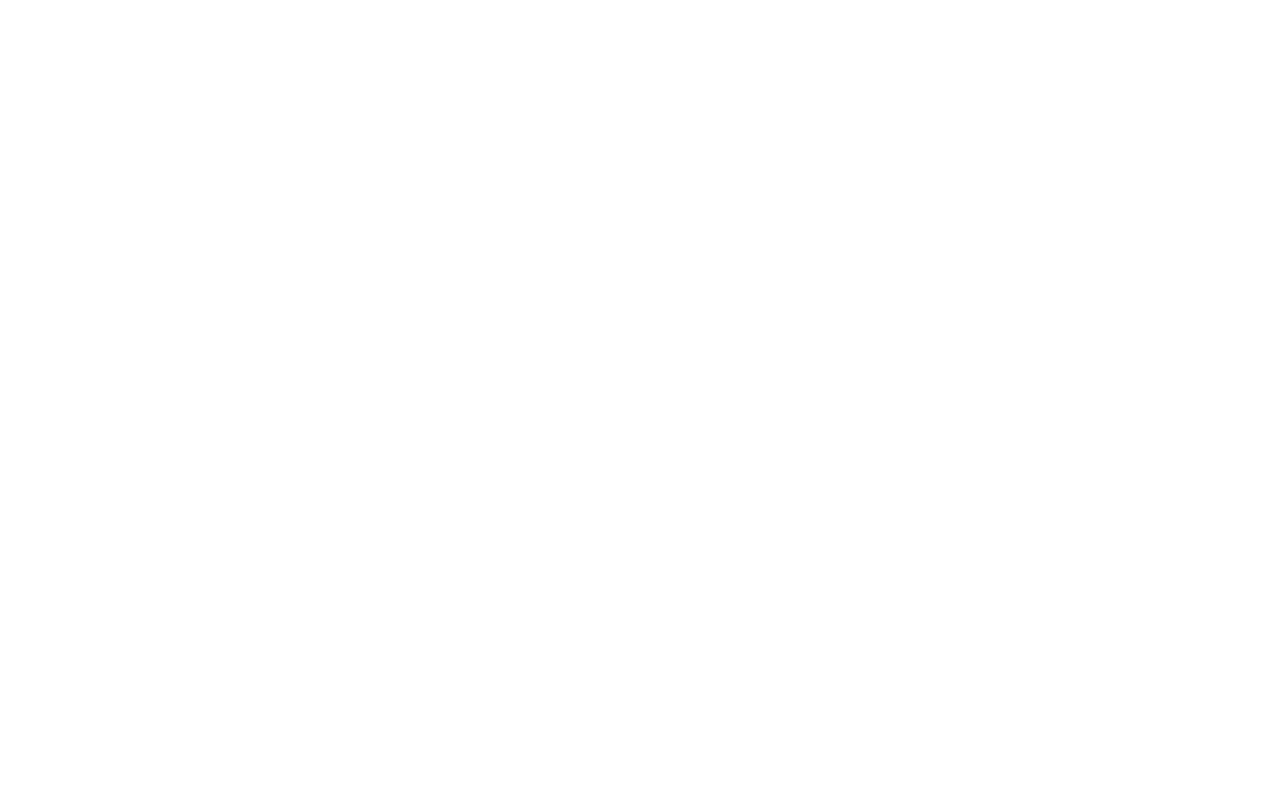
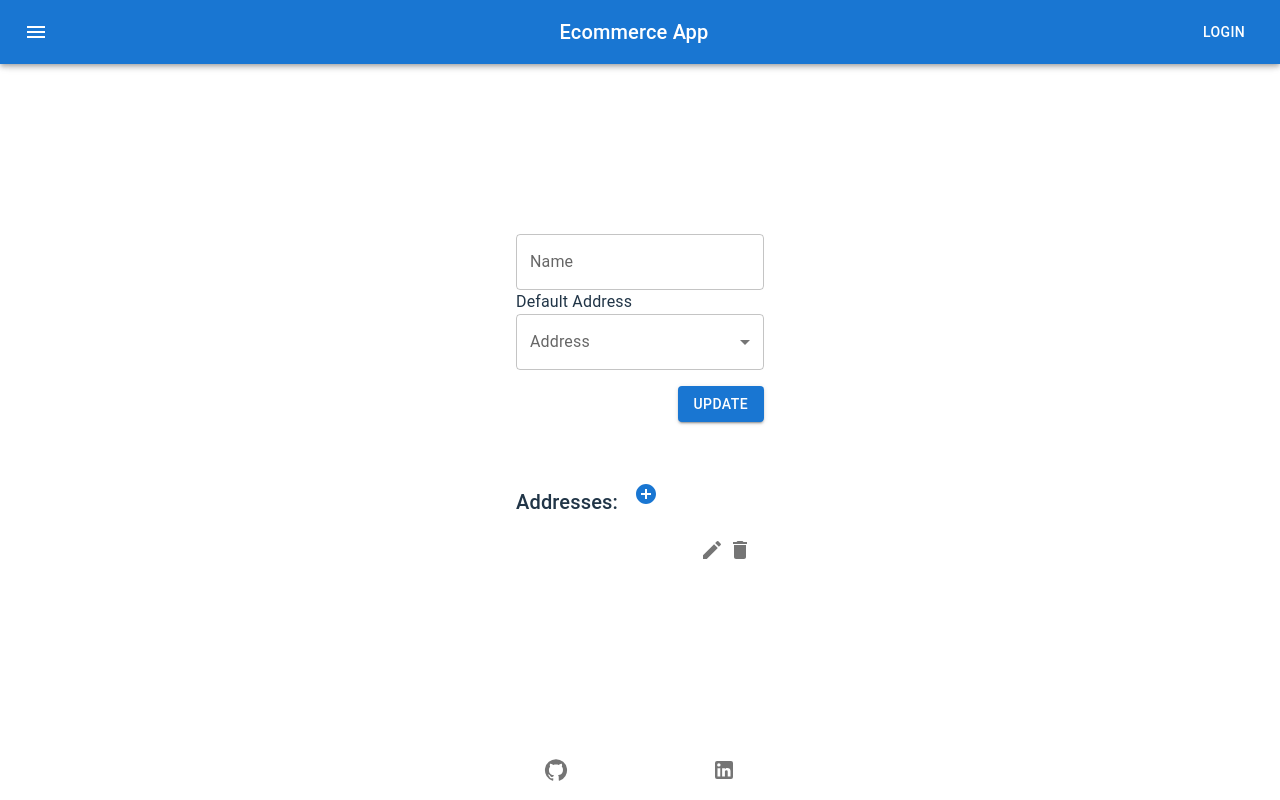
Before and after one commit to ckng0221/ecommerce-app, a React (Vite) app in the folder frontend/: page /profile in a window 1280 px wide. Before the commit this address had no page. Built offline with nearby package versions, Linux system fonts and the light colour scheme.

Commit message:
add initial profile page

```diff
--- a/frontend/src/App.tsx
+++ b/frontend/src/App.tsx
@@ -4,7 +4,6 @@
 import "./App.css";
 import { login, validateCookieToken } from "./api/auth";
 import { getCarts } from "./api/cart";
-import { getUserById, getUserBySub } from "./api/user";
 import { ICart } from "./interfaces/cart";
 import { ICheckoutItem } from "./interfaces/checkout";
 import { IUser } from "./interfaces/user";
@@ -16,6 +15,9 @@
 import Orders from "./pages/Orders";
 import ProductItem from "./pages/ProductItem";
 import { getCookie } from "./utils/common";
+import Profile from "./pages/Profile";
+
+//TODO: add profile page, need to able to add address
 
 function App() {
   const [carts, setCarts] = useState<ICart[]>([]);
@@ -25,7 +27,7 @@
     name: "",
     password: "",
     role: "",
-    profile_pric: "",
+    profile_pic: "",
     sub: "",
     default_address_id: "",
     default_address: {
@@ -56,9 +58,6 @@
         // const token = getCookie("Authorization");
         // console.log(token);
 
-        // To remove query parameters from url
-        // router.push("/");
-        // console.log(res);
         if (res?.status === 200) {
           location.reload();
         }
@@ -92,7 +91,14 @@
         <Routes>
           <Route
             path="/"
-            element={<Layout user={user} carts={carts} setCarts={setCarts} />}
+            element={
+              <Layout
+                user={user}
+                setUser={setUser}
+                carts={carts}
+                setCarts={setCarts}
+              />
+            }
           >
             {/* Public */}
             <Route
@@ -134,6 +140,10 @@
             />
             <Route path="/orders" element={<Orders user={user} />} />
             <Route path="/orders/:orderId" element={<OrderItemPage />} />
+            <Route
+              path="/profile"
+              element={<Profile user={user} setUser={setUser} />}
+            />
           </Route>
         </Routes>
       </BrowserRouter>
--- a/frontend/src/api/auth.ts
+++ b/frontend/src/api/auth.ts
@@ -67,7 +67,6 @@
     },
   });
   if (res.status === 200) {
-    console.log("res", res);
     const user = await res.data.data;
     return user;
   } else {
--- a/frontend/src/api/user.ts
+++ b/frontend/src/api/user.ts
@@ -1,3 +1,4 @@
+import { IUser } from "../interfaces/user";
 import { getApi } from "./api";
 
 const BASE_URL = import.meta.env.VITE_BACKEND_BASE_URL;
@@ -30,3 +31,13 @@
     console.error(err);
   }
 }
+
+export async function updateUserById(id: string, payload: Partial<IUser>) {
+  try {
+    const endpoint = `${url}/${id}`;
+
+    return await api.patch(endpoint, payload);
+  } catch (err) {
+    console.error(err);
+  }
+}
--- a/frontend/src/components/BasicSelect.tsx
+++ b/frontend/src/components/BasicSelect.tsx
@@ -42,7 +42,6 @@
                 {option?.state}
                 <br />
                 {option?.zip}
-                <br />
               </MenuItem>
             );
           })}
--- a/frontend/src/components/NavBar.tsx
+++ b/frontend/src/components/NavBar.tsx
@@ -1,24 +1,29 @@
 import MenuIcon from "@mui/icons-material/Menu";
-import { Tooltip } from "@mui/material";
+import { Avatar, Menu, MenuItem, Tooltip } from "@mui/material";
 import AppBar from "@mui/material/AppBar";
 import Box from "@mui/material/Box";
 import Button from "@mui/material/Button";
 import IconButton from "@mui/material/IconButton";
 import Toolbar from "@mui/material/Toolbar";
 import Typography from "@mui/material/Typography";
-import { Link } from "react-router-dom";
+import { Dispatch, SetStateAction, useState } from "react";
+import { Link, useNavigate } from "react-router-dom";
+import Cookies from "universal-cookie";
 import { getGoogleLoginUrl } from "../api/auth";
 import { ICart } from "../interfaces/cart";
+import { IUser } from "../interfaces/user";
 import Cart from "./Cart";
-import { IUser } from "../interfaces/user";
-import Cookies from "universal-cookie";
+import Divider from "@mui/material/Divider";
+import toast from "react-hot-toast";
 
 export default function NavBar({
   user,
+  setUser,
   carts,
 }: // setCarts,
 {
   user: IUser;
+  setUser: Dispatch<SetStateAction<IUser>>;
   carts: ICart[];
   // setCarts: Dispatch<SetStateAction<ICart[]>>;
 }) {
@@ -31,8 +36,19 @@
   function logoutAction() {
     const cookies = new Cookies();
     cookies.remove("Authorization");
-    location.reload();
+    navigate("/");
+    setUser({ id: "", name: "", default_address_id: "" });
+    toast.success("Logged out!");
   }
+  const [anchorEl, setAnchorEl] = useState<null | HTMLElement>(null);
+
+  const navigate = useNavigate();
+  const handleMenu = (event: React.MouseEvent<HTMLElement>) => {
+    setAnchorEl(event.currentTarget);
+  };
+  const handleClose = () => {
+    setAnchorEl(null);
+  };
 
   return (
     <div className="mb-12">
@@ -64,15 +80,58 @@
                     </Link>
                   </IconButton>
                 </Tooltip>
-                <Button color="inherit">
-                  <Link to="/orders" className="text-white hover:text-white">
-                    My Orders
-                  </Link>
-                </Button>
-                <div className="p-2">{user?.name}</div>
-                <Button color="inherit" onClick={logoutAction}>
-                  Logout
-                </Button>
+                <div>
+                  <IconButton
+                    size="large"
+                    aria-label="account of current user"
+                    aria-controls="menu-appbar"
+                    aria-haspopup="true"
+                    onClick={handleMenu}
+                    color="inherit"
+                  >
+                    <Avatar
+                      alt={user?.name}
+                      src={user?.profile_pic}
+                      sx={{ width: 35, height: 35 }}
+                    />
+                  </IconButton>
+                  <Menu
+                    className="mt-10"
+                    id="menu-appbar"
+                    anchorEl={anchorEl}
+                    anchorOrigin={{
+                      vertical: "top",
+                      horizontal: "right",
+                    }}
+                    keepMounted
+                    transformOrigin={{
+                      vertical: "top",
+                      horizontal: "right",
+                    }}
+                    open={Boolean(anchorEl)}
+                    onClose={handleClose}
+                  >
+                    {/* <MenuItem>{user?.name}</MenuItem> */}
+                    <MenuItem
+                      onClick={() => {
+                        navigate("/profile");
+                        handleClose();
+                      }}
+                    >
+                      Profile
+                    </MenuItem>
+                    <MenuItem
+                      onClick={() => {
+                        navigate("/orders");
+                        handleClose();
+                      }}
+                    >
+                      View All Orders
+                    </MenuItem>
+                    <Divider />
+                    <MenuItem onClick={logoutAction}>Logout</MenuItem>
+                  </Menu>
+                </div>
               </>
             ) : (
               <Button color="inherit" onClick={loginAction}>
--- a/frontend/src/pages/Carts.tsx
+++ b/frontend/src/pages/Carts.tsx
@@ -52,6 +52,7 @@
   }
 
   const [totalAmount, setTotalAmount] = useState(0);
+  const [canCheckout, setCanCheckout] = useState(false);
   const navigate = useNavigate();
   useEffect(() => {
     let total = 0;
@@ -63,7 +64,12 @@
     }
     setTotalAmount(total);
     setCheckoutItems(selectedCarts);
-  }, [carts, setCheckoutItems]);
+    if (checkoutItems.length > 0) {
+      setCanCheckout(true);
+    } else {
+      setCanCheckout(false);
+    }
+  }, [carts, checkoutItems.length, setCheckoutItems]);
 
   return (
     <>
@@ -90,6 +96,7 @@
           <Button
             size="small"
             color="primary"
+            disabled={!canCheckout}
             onClick={() => {
               navigate("/checkout");
             }}
--- a/frontend/src/pages/Layout.tsx
+++ b/frontend/src/pages/Layout.tsx
@@ -8,14 +8,15 @@
 
 interface IProps {
   user: IUser;
+  setUser: Dispatch<SetStateAction<IUser>>;
   carts: ICart[];
   setCarts: Dispatch<SetStateAction<ICart[]>>;
 }
 
-export default function Layout({ user, carts }: IProps) {
+export default function Layout({ user, setUser, carts }: IProps) {
   return (
     <>
-      <NavBar carts={carts} user={user} />
+      <NavBar carts={carts} user={user} setUser={setUser} />
       <Outlet />
       <Toaster position="top-center" />
       <br />
--- /dev/null
+++ b/frontend/src/pages/Profile.tsx
@@ -0,0 +1,171 @@
+import DeleteIcon from "@mui/icons-material/Delete";
+import EditIcon from "@mui/icons-material/Edit";
+import {
+  Button,
+  Grid,
+  IconButton,
+  List,
+  ListItem,
+  ListItemText,
+  TextField,
+  Tooltip,
+  Typography,
+} from "@mui/material";
+import { Dispatch, SetStateAction, useEffect, useState } from "react";
+import { getUserAddresses, updateUserById } from "../api/user";
+import BasicSelect from "../components/BasicSelect";
+import { IAddress, IUser } from "../interfaces/user";
+import toast from "react-hot-toast";
+import AddCircleIcon from "@mui/icons-material/AddCircle";
+
+export default function Profile({
+  user,
+  setUser,
+}: {
+  user: IUser;
+  setUser: Dispatch<SetStateAction<IUser>>;
+}) {
+  const [addresses, setAddresses] = useState<IAddress[]>([
+    {
+      id: 0,
+      street: "",
+      city: "",
+      state: "",
+      zip: "",
+    },
+  ]);
+  const [userProfile, setUserProfile] = useState({
+    name: user.name,
+    default_address_id: user.default_address_id,
+  });
+
+  useEffect(() => {
+    async function loadData() {
+      if (!user.id) return;
+      // console.log(user);
+
+      setUserProfile({
+        name: user.name,
+        default_address_id: user.default_address_id,
+      });
+      const res = await getUserAddresses(user.id);
+      if (res?.data.status === "success") {
+        setAddresses(res.data?.data);
+      }
+    }
+    loadData();
+  }, [user]);
+
+  function handleAddressChange(event: any) {
+    setUserProfile({
+      ...event.target.value,
+      default_address_id: event.target.value,
+    });
+  }
+
+  function handleDeleteAddress(addressId: string | number | undefined) {
+    if (!addressId) return;
+    //TODO: delete address
+    confirm("are you sure?");
+  }
+
+  async function handleUpdate() {
+    setUser({
+      ...user,
+      name: userProfile.name,
+      default_address_id: userProfile.default_address_id,
+    });
+    const res = await updateUserById(user.id, {
+      name: userProfile.name,
+      default_address_id: userProfile.default_address_id,
+    });
+    if (res?.status === 200) {
+      toast.success("Updated profile!");
+    } else {
+      toast.error("Failed to update profile");
+    }
+  }
+
+  return (
+    <div className="justify-start">
+      <TextField
+        label="Name"
+        value={userProfile.name}
+        className="mb-4"
+        onChange={(e) => {
+          setUserProfile({ ...userProfile, name: e.target.value });
+        }}
+      />
+      <div className="mb-8 justify-start">
+        <Typography align="left" className="mb-4">
+          Default Address
+        </Typography>
+        <div className="mb-4">
+          <BasicSelect
+            options={addresses}
+            value={userProfile.default_address_id}
+            label="Address"
+            handleChange={handleAddressChange}
+          />
+        </div>
+        <div className="flex justify-end">
+          <Button variant="contained" onClick={handleUpdate}>
+            Update
+          </Button>
+        </div>
+      </div>
+      <Grid item xs={12} md={6}>
+        <div className="flex gap-2 content-center">
+          <Typography
+            sx={{ mt: 4, mb: 2 }}
+            align="left"
+            variant="h6"
+            component="div"
+          >
+            Addresses:
+          </Typography>
+          <Tooltip title="add new address" className="">
+            <IconButton edge="end" aria-label="add">
+              <AddCircleIcon color="primary" />
+            </IconButton>
+          </Tooltip>
+        </div>
+
+        {addresses.map((address) => (
+          <List key={address.id} dense={true}>
+            <ListItem
+              secondaryAction={
+                <>
+                  <IconButton edge="end" aria-label="edit">
+                    <EditIcon />
+                  </IconButton>
+                  <IconButton
+                    edge="end"
+                    aria-label="delete"
+                    onClick={() => {
+                      handleDeleteAddress(address?.id);
+                    }}
+                  >
+                    <DeleteIcon />
+                  </IconButton>
+                </>
+              }
+            >
+              <ListItemText
+                primary={
+                  <>
+                    <div>{address.street}</div>
+                    <div>{address.city}</div>
+                    <div>{address.street}</div>
+                    <div>{address.city}</div>
+                    <div>{address.zip}</div>
+                  </>
+                }
+              />
+            </ListItem>
+          </List>
+        ))}
+      </Grid>
+    </div>
+  );
+}
```
Also changed, not shown: frontend/src/interfaces/user.ts (+4 -4 lines), 1 other file (tests, documents, lock files or other folders).
